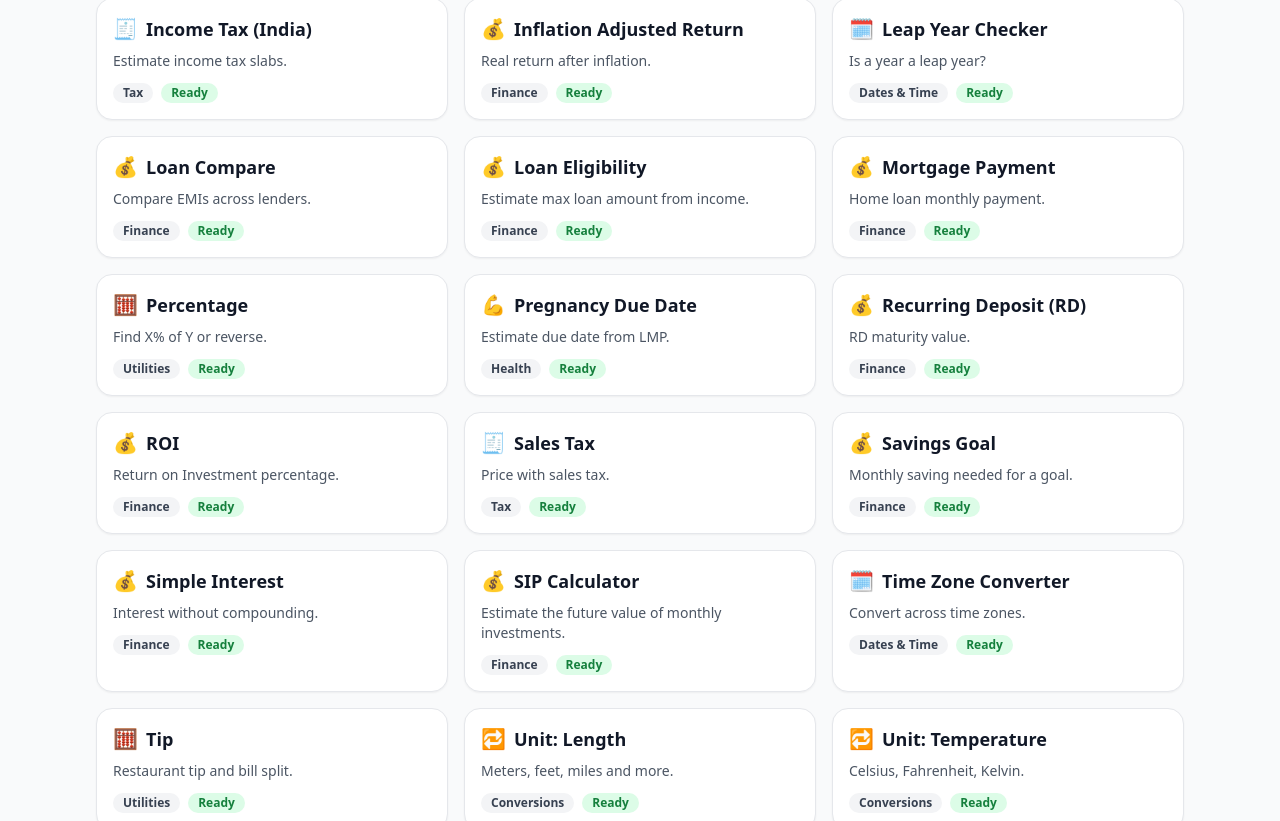
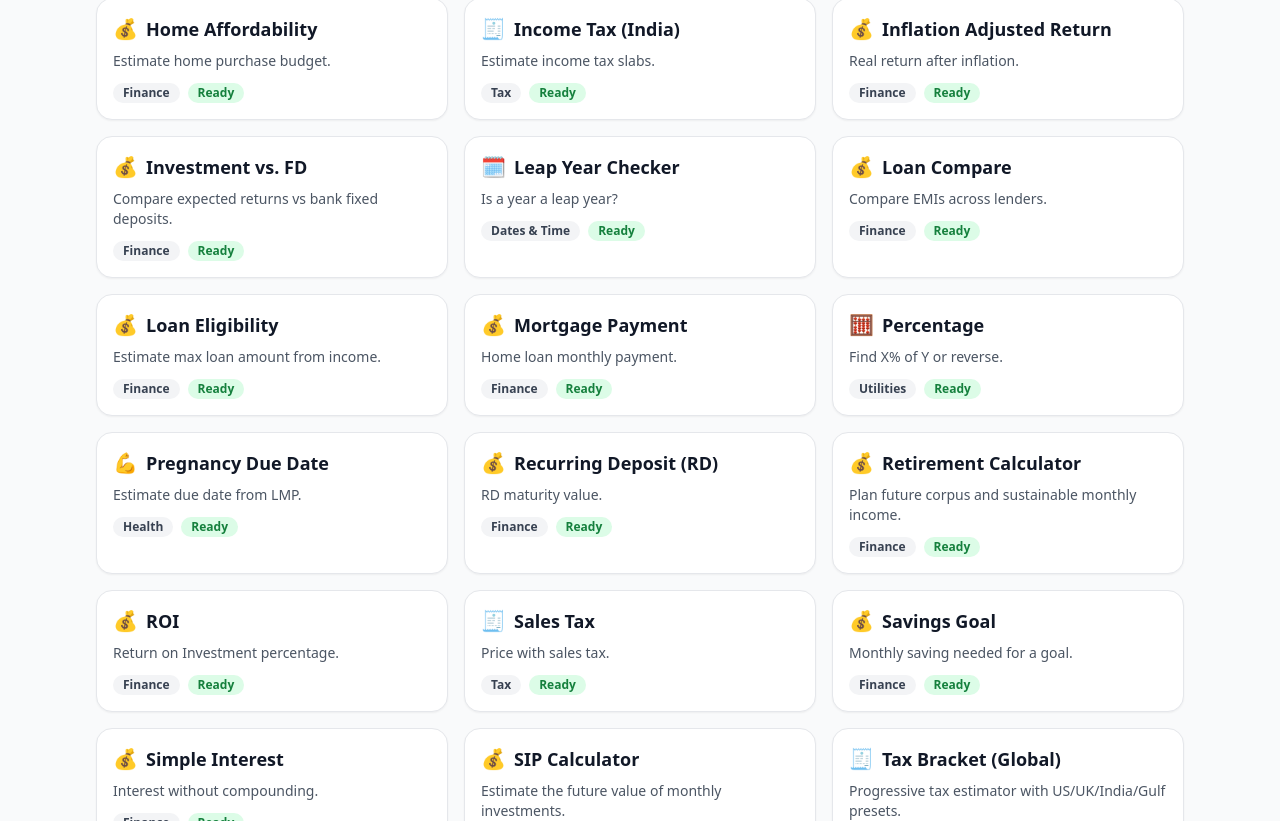
Before and after one commit to dhaneshkmd/freequickcalculator, a Next.js app: page / in a window 1280 px wide. Shown: the part 999-1820 px from the top of the page. Built offline with nearby package versions, Linux system fonts and the light colour scheme; no server answers.

Commit message:
Update calculators.ts

```diff
--- a/data/calculators.ts
+++ b/data/calculators.ts
@@ -1,3 +1,4 @@
+// data/calculators.ts
 export type Category =
   'Finance' | 'Health' | 'Utilities' | 'Conversions' | 'Tax' | 'Dates & Time' | 'Lifestyle';
 
@@ -10,6 +11,8 @@ export type ComponentId =
   // newly activated
   'MORTGAGE' | 'PERCENTAGE' | 'DUE_DATE' | 'RD' | 'ROI' | 'SALES_TAX' | 'SAVINGS_GOAL' |
   'SIMPLE_INTEREST' | 'TIME_ZONE' | 'TIP' | 'UNIT_LENGTH' | 'UNIT_TEMP' | 'UNIT_WEIGHT' |
+  // ✅ newly added
+  'RETIREMENT' | 'INVEST_VS_FD' | 'CC_PAYOFF' | 'TAX_BRACKET' |
   null;
 
 export type Calculator = {
@@ -44,6 +47,11 @@ export const calculators: Calculator[] = [
   { name:"Savings Goal", slug:"savings-goal", description:"Monthly saving needed for a goal.", category:"Finance", keywords:["goal","savings"], status:"ready", componentId:"SAVINGS_GOAL", formulaNote:"PMT = FV*i / ((1+i)^n − 1)" },
   { name:"Currency Converter", slug:"currency-converter", description:"Convert amounts across currencies.", category:"Finance", keywords:["forex","currency"], status:"ready", componentId:"CURRENCY" },
 
+  // ✅ NEW — Finance
+  { name:"Retirement Calculator", slug:"retirement", description:"Plan future corpus and sustainable monthly income.", category:"Finance", keywords:["retirement","corpus","pension","goal"], status:"ready", componentId:"RETIREMENT", formulaNote:"FV of current savings + FV of series; income via annuity PMT." },
+  { name:"Investment vs. FD", slug:"invest-vs-fd", description:"Compare expected returns vs bank fixed deposits.", category:"Finance", keywords:["fd","lumpsum","comparison"], status:"ready", componentId:"INVEST_VS_FD", formulaNote:"A = P(1+r/m)^(m·t) for both options; difference = A₁ − A₂." },
+  { name:"Credit Card Payoff", slug:"cc-payoff", description:"Time & total interest to clear credit card dues.", category:"Finance", keywords:["credit card","debt","payoff"], status:"ready", componentId:"CC_PAYOFF", formulaNote:"n = −ln(1 − rB/P)/ln(1+r); or PMT for target months." },
+
   { name:"BMR", slug:"bmr", description:"Basal Metabolic Rate estimate.", category:"Health", keywords:["metabolism","calorie"], status:"ready", componentId:"BMR", formulaNote:"Mifflin–St Jeor" },
   { name:"Body Fat %", slug:"body-fat", description:"Body fat estimation.", category:"Health", keywords:["fat","composition"], status:"ready", componentId:"BODY_FAT", formulaNote:"U.S. Navy method" },
   { name:"Daily Calorie Needs", slug:"daily-calories", description:"Maintenance calories per day.", category:"Health", keywords:["tdee","calories"], status:"ready", componentId:"DAILY_CALORIES", formulaNote:"TDEE = BMR × activity" },
@@ -61,6 +69,8 @@ export const calculators: Calculator[] = [
   { name:"GST / VAT", slug:"gst-vat", description:"Add or remove GST/VAT.", category:"Tax", keywords:["gst","vat","tax"], status:"ready", componentId:"GST_VAT", formulaNote:"Add: total = base×(1+r). Remove: base = total/(1+r)" },
   { name:"Income Tax (India)", slug:"income-tax-india", description:"Estimate income tax slabs.", category:"Tax", keywords:["tax","india"], status:"ready", componentId:"TAX_INDIA", formulaNote:"New Regime slabs + 4% cess (FY 2024–25 approx.)" },
   { name:"Sales Tax", slug:"sales-tax", description:"Price with sales tax.", category:"Tax", keywords:["sales","tax"], status:"ready", componentId:"SALES_TAX" },
+  // ✅ NEW — Tax
+  { name:"Tax Bracket (Global)", slug:"tax-bracket", description:"Progressive tax estimator with US/UK/India/Gulf presets.", category:"Tax", keywords:["tax","bracket","us","uk","india","gulf"], status:"ready", componentId:"TAX_BRACKET", formulaNote:"Tax = Σ slice×rate on taxable (income − allowance)." },
 
   { name:"Date Difference", slug:"date-diff", description:"Days between dates.", category:"Dates & Time", keywords:["date","difference"], status:"ready", componentId:"DATE_DIFF" },
   { name:"Time Zone Converter", slug:"time-zone", description:"Convert across time zones.", category:"Dates & Time", keywords:["time","zone","utc"], status:"ready", componentId:"TIME_ZONE" },
```
